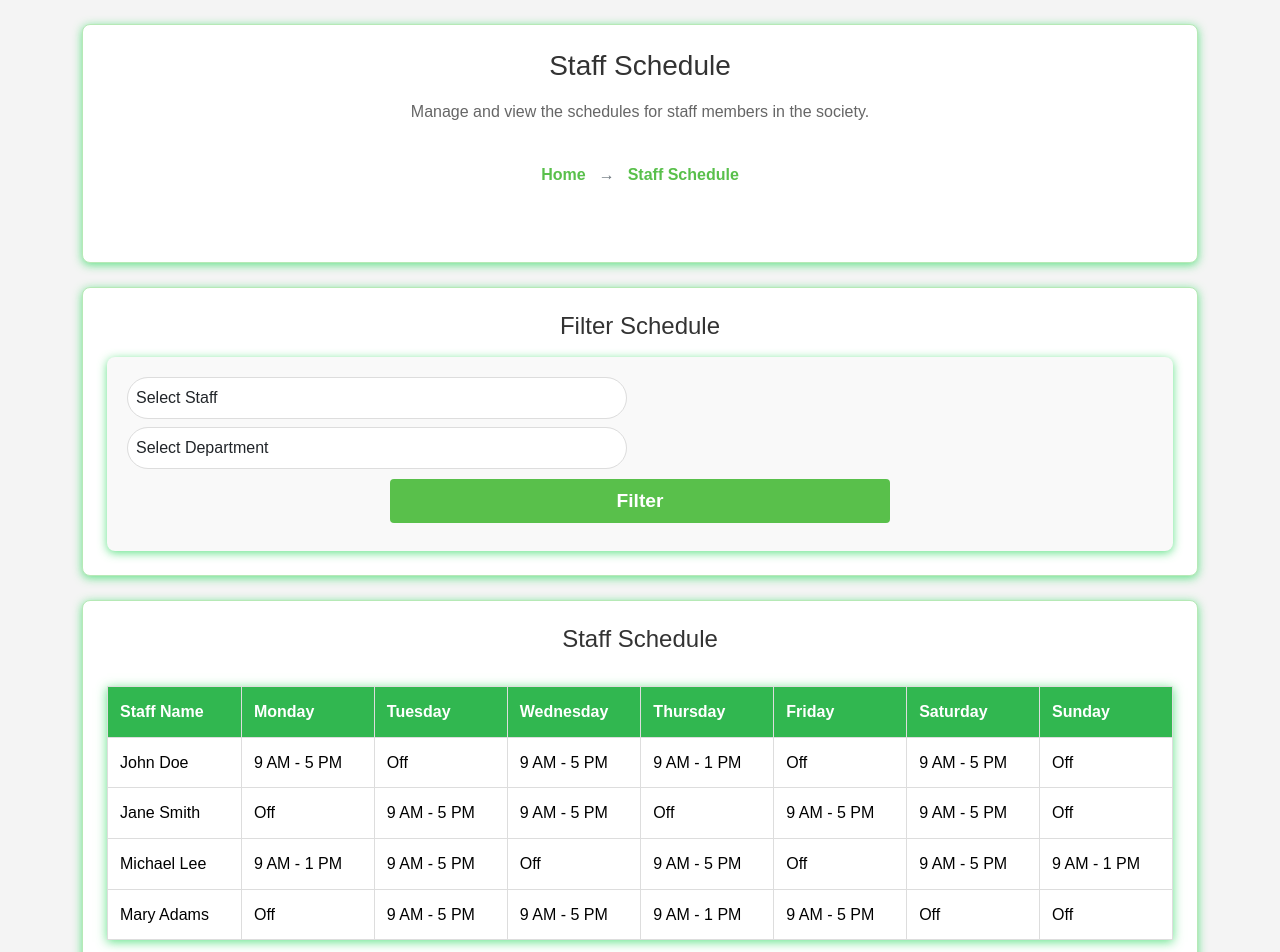
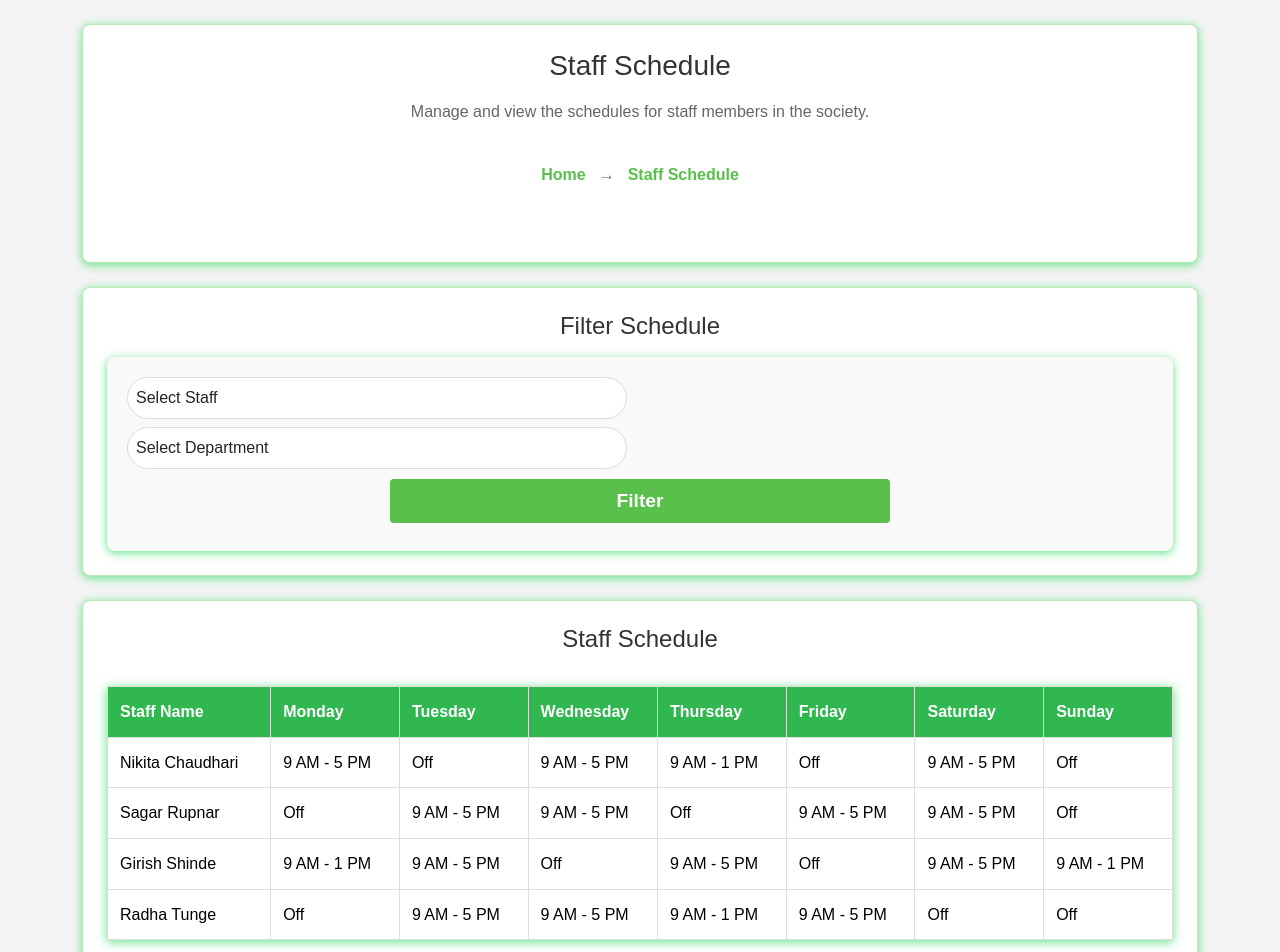
Before and after one commit to GRS18/Society_Management_System, a React (Create React App) app in the folder socitey/: page /staff_schedule in a window 1280 px wide. Shown: the top 952 px of the page. Built offline with nearby package versions, Linux system fonts and the light colour scheme; a web font is replaced by a local one.

Commit message:
update staff module names

```diff
--- a/socitey/src/components/staff/Staff_Billing_Assistance.js
+++ b/socitey/src/components/staff/Staff_Billing_Assistance.js
@@ -10,7 +10,7 @@ export default function Staff_Billing_Assistance() {
   const [billingData, setBillingData] = useState([
     {
       id: 1,
-      name: "John Doe",
+      name: "Nikita Chaudhari",
       flatNumber: "A-101",
       billingPeriod: "Oct 2024",
       amountDue: "$200",
@@ -18,7 +18,7 @@ export default function Staff_Billing_Assistance() {
     },
     {
       id: 2,
-      name: "Maria Smith",
+      name: "Sagar Rupnar",
       flatNumber: "B-202",
       billingPeriod: "Sep 2024",
       amountDue: "$180",
@@ -26,7 +26,7 @@ export default function Staff_Billing_Assistance() {
     },
     {
       id: 3,
-      name: "Robert Brown",
+      name: "Girish Shinde",
       flatNumber: "C-303",
       billingPeriod: "Oct 2024",
       amountDue: "$250",
--- a/socitey/src/components/staff/Staff_Communication.js
+++ b/socitey/src/components/staff/Staff_Communication.js
@@ -96,25 +96,25 @@ const [messages, setMessages] = useState([]);
       const mockMessages = [
         {
           id: 1,
-          residentName: "John Doe",
+          residentName: "Nikita Chaudhari",
           subject: "Water Supply Issue",
           status: "unread",
         },
         {
           id: 2,
-          residentName: "Maria Smith",
+          residentName: "Girirsh Shinde",
           subject: "Electrical Maintenance Request",
           status: "read",
         },
         {
           id: 3,
-          residentName: "Alex Brown",
+          residentName: "Sagar Rupnar",
           subject: "Request for Cleaning Services",
           status: "read",
         },
         {
           id: 4,
-          residentName: "Emma Wilson",
+          residentName: "Radha Tunge",
           subject: "Parking Slot Query",
           status: "archived",
         },
--- a/socitey/src/components/staff/Staff_Maintenance_Assistance.js
+++ b/socitey/src/components/staff/Staff_Maintenance_Assistance.js
@@ -88,21 +88,21 @@ export default function Staff_Maintenance_Assistance() {
     {
       id: 1,
       requestId: "REQ-001",
-      residentName: "John Doe",
+      residentName: "Girish Shinde",
       requestType: "Plumbing",
       status: "Pending",
     },
     {
       id: 2,
       requestId: "REQ-002",
-      residentName: "Maria Smith",
+      residentName: "Sagar Rupnar",
       requestType: "Electrical",
       status: "Pending",
     },
     {
       id: 3,
       requestId: "REQ-003",
-      residentName: "Alex Brown",
+      residentName: "Nikita Chaudhari",
       requestType: "Cleaning",
       status: "Completed",
     },
--- a/socitey/src/components/staff/Staff_Resident_Assistance.js
+++ b/socitey/src/components/staff/Staff_Resident_Assistance.js
@@ -8,21 +8,21 @@ export default function Staff_Resident_Assistance() {
   const [requests, setRequests] = useState([
     {
       id: 1,
-      residentName: "John Doe",
+      residentName: "Nikita Chaudhari",
       flatNumber: "Flat A-101",
       type: "Plumbing Issue",
       status: "Pending",
     },
     {
       id: 2,
-      residentName: "Jane Smith",
+      residentName: "Girirsh Shinde",
       flatNumber: "Flat B-202",
       type: "Electrical Problem",
       status: "Pending",
     },
     {
       id: 3,
-      residentName: "Robert Brown",
+      residentName: "Sagar Rupnar",
       flatNumber: "Flat C-303",
       type: "Cleaning Request",
       status: "Completed",
--- a/socitey/src/components/staff/Staff_Schedule.js
+++ b/socitey/src/components/staff/Staff_Schedule.js
@@ -1,5 +1,5 @@
 import React from 'react';
-import { useState,useEffect } from 'react';
+import { useState} from 'react';
 import { Link } from "react-router-dom";
 import '../staff/css/staff_schedule.css';
 
@@ -10,19 +10,19 @@ const [selectedStaff, setSelectedStaff] = useState('');
   const [selectedDepartment, setSelectedDepartment] = useState('');
   const [scheduleData, setScheduleData] = useState([
     {
-      name: 'John Doe',
+      name: 'Nikita Chaudhari',
       schedule: ['9 AM - 5 PM', 'Off', '9 AM - 5 PM', '9 AM - 1 PM', 'Off', '9 AM - 5 PM', 'Off'],
     },
     {
-      name: 'Jane Smith',
+      name: 'Sagar Rupnar',
       schedule: ['Off', '9 AM - 5 PM', '9 AM - 5 PM', 'Off', '9 AM - 5 PM', '9 AM - 5 PM', 'Off'],
     },
     {
-      name: 'Michael Lee',
+      name: 'Girish Shinde',
       schedule: ['9 AM - 1 PM', '9 AM - 5 PM', 'Off', '9 AM - 5 PM', 'Off', '9 AM - 5 PM', '9 AM - 1 PM'],
     },
     {
-      name: 'Mary Adams',
+      name: 'Radha Tunge',
       schedule: ['Off', '9 AM - 5 PM', '9 AM - 5 PM', '9 AM - 1 PM', '9 AM - 5 PM', 'Off', 'Off'],
     },
   ]);
--- a/socitey/src/components/staff/Staff_Visitor_Management.js
+++ b/socitey/src/components/staff/Staff_Visitor_Management.js
@@ -88,7 +88,7 @@ export default function Staff_Visitor_Management() {
   const [visitors, setVisitors] = useState([
     {
       id: 1,
-      name: "Alex Johnson",
+      name: "Sagar Rupnar",
       flatNumber: "A-101",
       purpose: "Delivery",
       timeIn: "10:00 AM",
@@ -97,7 +97,7 @@ export default function Staff_Visitor_Management() {
     },
     {
       id: 2,
-      name: "Maria Garcia",
+      name: "Girirsh Shinde",
       flatNumber: "B-202",
       purpose: "Guest",
       timeIn: "11:15 AM",
```
